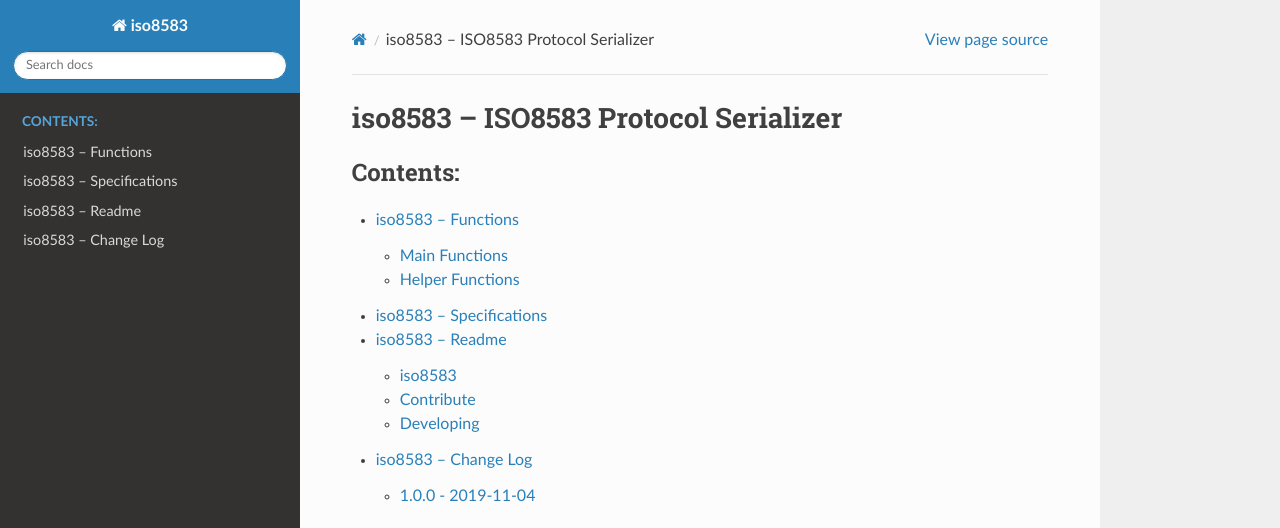
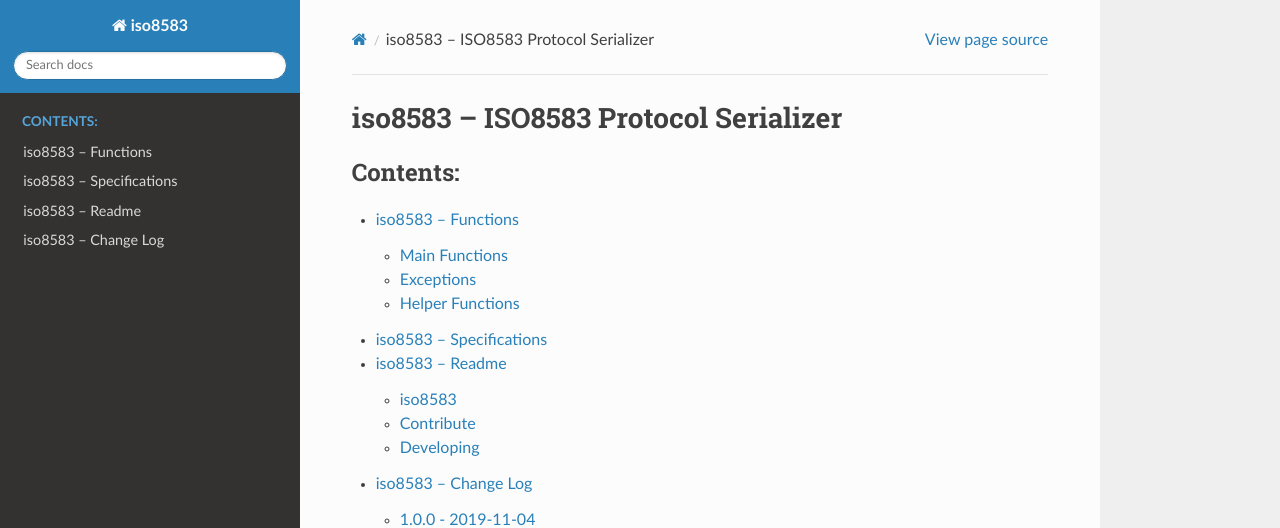
Before and after one commit to knovichikhin/pyiso8583, a Sphinx documentation site: the page built from docs/index.rst, in a window 1280 px wide, cut to the strip 0-528 px from the top of the page. Built offline with Sphinx 7.4.7 and the Read the Docs theme 2.0.0, drawn with Linux system fonts in a browser that asks for light colours.

Commit message:
Add exceptions to the docs

```diff
--- a/docs/functions.rst
+++ b/docs/functions.rst
@@ -10,6 +10,11 @@
 .. autofunction:: decode
 .. autofunction:: encode
 
+Exceptions
+----------
+.. autoclass:: DecodeError
+.. autoclass:: EncodeError
+
 Helper Functions
 ----------------
 .. autofunction:: add_field
```
